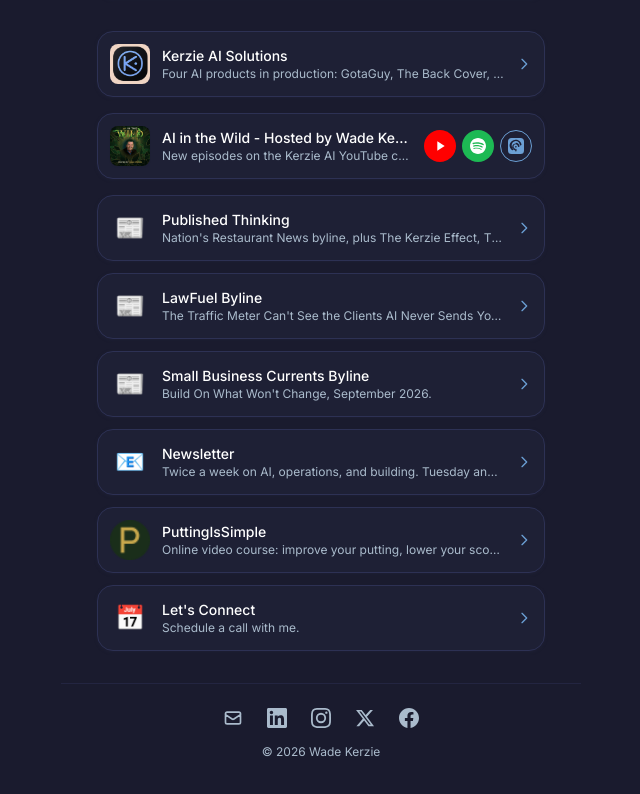
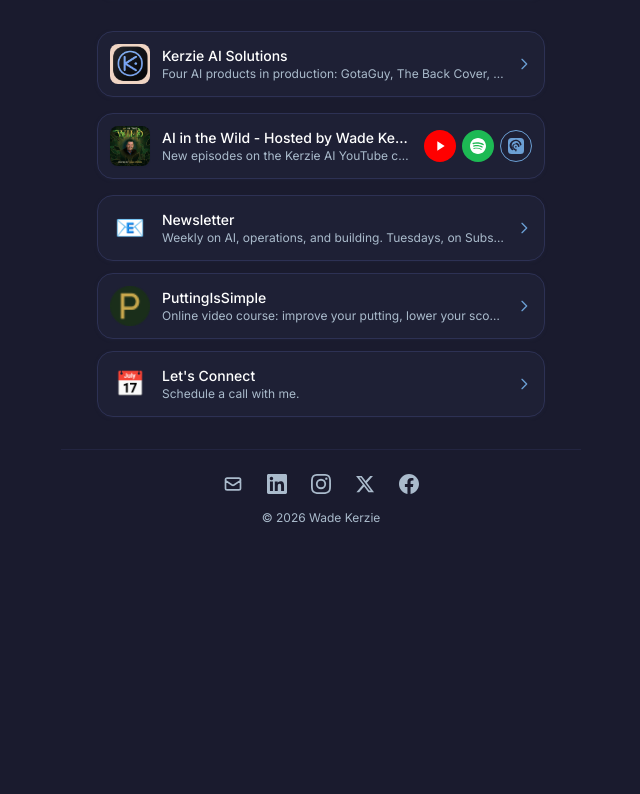
Before and after one commit to wadekerzie/wadekerzie-pro, a React (Vite) app: page / in a window 1280 px wide. Shown: the part 994-1788 px from the top of the page, without its empty margins (319-959 px from the left). After the commit the page ends 1568 px from the top, so only its background shows below. Built offline with nearby package versions, Linux system fonts and the light colour scheme.

Commit message:
Remove the three byline cards (now links in Currently, Wade 9/24); newsletter card points to news.kerzie.ai (weekly, Tuesdays), Beehiiv retired

```diff
--- a/src/components/LinkHub.jsx
+++ b/src/components/LinkHub.jsx
@@ -64,8 +64,8 @@ const links = [
     {
         emoji: '📧',
         title: 'Newsletter',
-        description: 'Twice a week on AI, operations, and building. Tuesday and Thursday.',
-        href: 'https://wades-newsletter-9cf259.beehiiv.com/',
+        description: 'Weekly on AI, operations, and building. Tuesdays, on Substack.',
+        href: 'https://news.kerzie.ai/',
     },
     {
         emoji: '⛳',
@@ -128,29 +128,7 @@ export default function LinkHub() {
                     <PodcastCard />
                 </div>
 
-                {/* Published Thinking */}
-                <LinkCard
-                    emoji="📰"
-                    title="Published Thinking"
-                    description="Nation's Restaurant News byline, plus The Kerzie Effect, The Consequence Clock and The Blast Door at kerzie.ai."
-                    href="https://www.nrn.com/expert-opinions/why-restaurants-don-t-need-an-11-000-consultant-to-fix-prime-cost-anymore"
-                />
-
-                {/* LawFuel byline */}
-                <LinkCard
-                    emoji="📰"
-                    title="LawFuel Byline"
-                    description="The Traffic Meter Can't See the Clients AI Never Sends You, September 2026."
-                    href="https://www.lawfuel.com/the-traffic-meter-cant-see-the-clients-ai-never-sends-you/"
-                />
-
-                {/* Small Business Currents byline */}
-                <LinkCard
-                    emoji="📰"
-                    title="Small Business Currents Byline"
-                    description="Build On What Won't Change, September 2026."
-                    href="https://smallbusinesscurrents.com/2026/09/22/build-on-what-wont-change/"
-                />
+                {/* Bylines live as links in the Currently box (Wade 9/24: the cards were redundant). */}
 
                 {links.slice(1).map((link) => (
                     <LinkCard key={link.title} {...link} />
```
Also changed, not shown: public/llms.txt.
